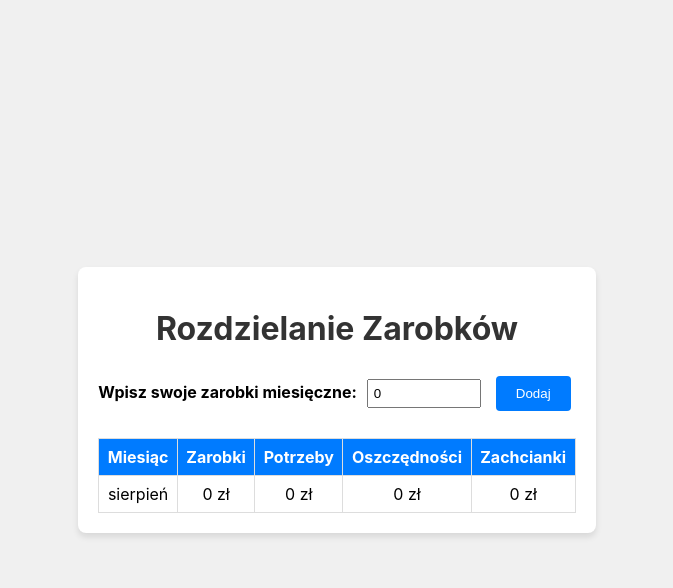
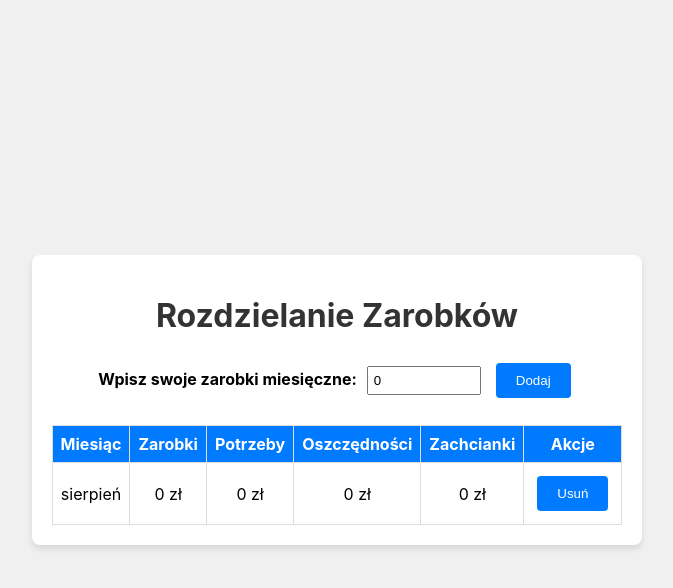
Before and after one commit to Filip-Kuta/kalkulator-domowy, a React (Create React App) app: page / in a window 1280 px wide. Both pictures are taken after a click on the button "Dodaj". Shown: the top 588 px of the page, without its empty margins (303-976 px from the left). Built offline with nearby package versions, Linux system fonts and the light colour scheme.

Commit message:
Update App.jsx

```diff
--- a/src/components/App.jsx
+++ b/src/components/App.jsx
@@ -34,6 +34,13 @@ function App() {
     localStorage.setItem('wprowadzoneDane', JSON.stringify([...wprowadzoneDane, noweDane]));
   };
 
+  const usunMiesiac = (index) => {
+    const nowaLista = [...wprowadzoneDane];
+    nowaLista.splice(index, 1);
+    setWprowadzoneDane(nowaLista);
+    localStorage.setItem('wprowadzoneDane', JSON.stringify(nowaLista));
+  };
+
   return (
     <div className="container">
       <h1>Rozdzielanie Zarobków</h1>
@@ -53,6 +60,7 @@ function App() {
             <th>Potrzeby</th>
             <th>Oszczędności</th>
             <th>Zachcianki</th>
+            <th>Akcje</th>
           </tr>
         </thead>
         <tbody>
@@ -63,6 +71,9 @@ function App() {
               <td>{dane.potrzeby} zł</td>
               <td>{dane.oszczednosci} zł</td>
               <td>{dane.zachcianki} zł</td>
+              <td>
+                <button onClick={() => usunMiesiac(index)}>Usuń</button>
+              </td>
             </tr>
           ))}
         </tbody>
```
